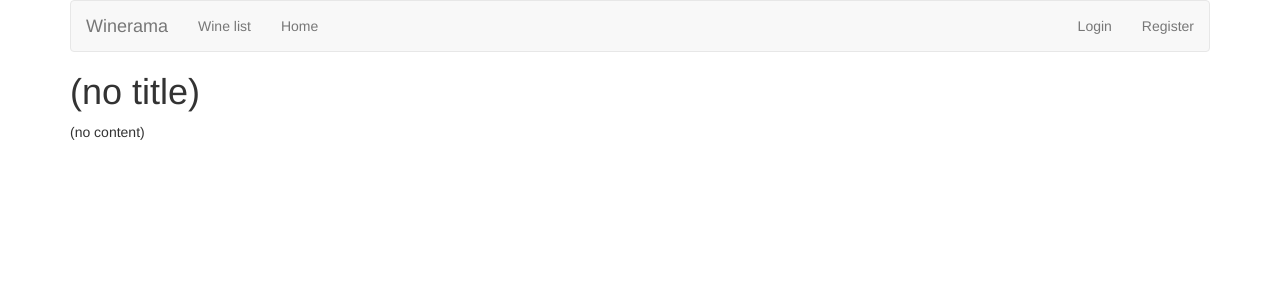
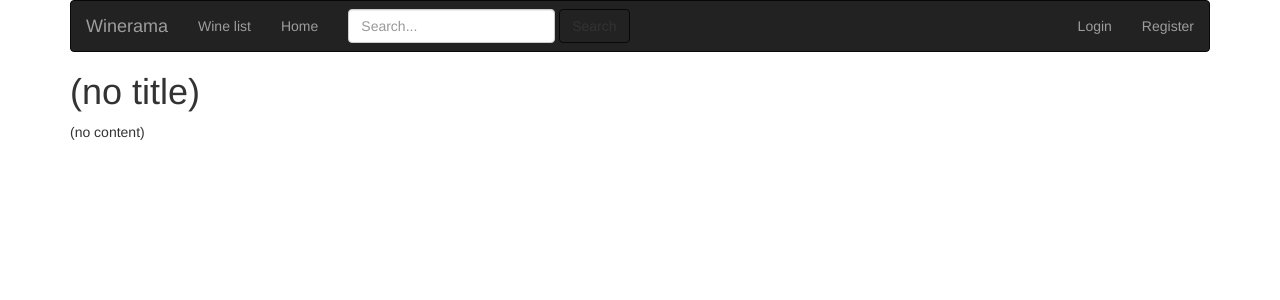
Before and after one commit to Momjo/Python-Django-App, a Django app: template templates/base.html in a window 1280 px wide. Shown: the top 300 px of the page. Run offline with Django 3.2, Linux system fonts and the light colour scheme; the template is opened without the code that fills it, so the values that code supplies are empty; some libraries are stand-ins or nearby versions.

Commit message:
Add files via upload

```diff
--- a/reviews/admin.py
+++ b/reviews/admin.py
@@ -6,7 +6,7 @@ class ReviewAdmin(admin.ModelAdmin):
     model = Review
     list_display = ('wine', 'rating', 'user_name', 'comment', 'pub_date')
     list_filter = ['pub_date', 'user_name']
-    search_fields = ['comment']
+    search_fields = ['comment', 'user_name']
 
 admin.site.register(Wine)
 admin.site.register(Review, ReviewAdmin)
--- a/reviews/models.py
+++ b/reviews/models.py
@@ -5,9 +5,9 @@ import numpy as np
 class Wine(models.Model):
     name = models.CharField(max_length=200)
 
-    def average_rating(self):
-        all_ratings = map(lambda x: x.rating, self.review_set.all())
-        return np.mean(all_ratings)
+    #def average_rating(self):
+        #all_ratings = map(lambda x: x.rating, self.review_set.all())
+        #return np.mean(all_ratings)
 
     def __unicode__(self):
         return self.name
--- a/templates/base.html
+++ b/templates/base.html
@@ -1,37 +1,76 @@
 {% load bootstrap3 %}
 
 {% bootstrap_css %}
+
 {% bootstrap_javascript %}
 
 {% block bootstrap3_content %}
 <div class="container">
-    <nav class="navbar navbar-default">
+
+    <nav class="navbar navbar-inverse">
+
         <div class="navbar-header">
+
             <a class="navbar-brand" href="{% url 'reviews:review_list' %}">Winerama</a>
+
         </div>
+
         <div id="navbar" class="navbar-collapse collapse">
+
             <ul class="nav navbar-nav">
+
                 <li><a href="{% url 'reviews:wine_list' %}">Wine list</a></li>
+
                 <li><a href="{% url 'reviews:review_list' %}">Home</a></li>
+
             </ul>
+
+
+            <form class="navbar-form navbar-left " method="GET" action="">
+                    <div class="form-group">
+                    <input type="text" name='q' class="form-control" placeholder="Search...">
+                    </div>
+                    <button type="submit" class="btn btn-default navbar-inverse">Search</button>
+                </form>
+
             <ul class="nav navbar-nav navbar-right">
+
             {% if user.is_authenticated %}
+
                 <li><a href="{% url 'reviews:user_review_list' user.username %}">Hello {{ user.username }}</a></li>
+
                 <li><a href="{% url 'auth:logout' %}">Logout</a></li>
+
                 {% else %}
+
                 <li><a href="{% url 'auth:login' %}">Login</a></li>
+
                 <li><a href="/accounts/register">Register</a></li>
+
                 {% endif %}
+
             </ul>
+
         </div>
+
     </nav>
+
+
+
 
 
     <h1>{% block title %}(no title){% endblock %}</h1>
 
+
+
     {% bootstrap_messages %}
 
+
+
     {% block content %}(no content){% endblock %}
+
 </div>
 
+
+
 {% endblock %}
```
Also changed, not shown: db.sqlite3.
